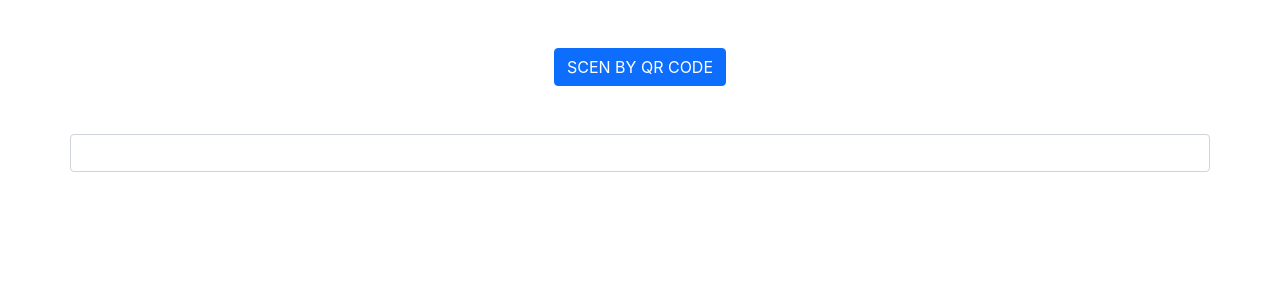
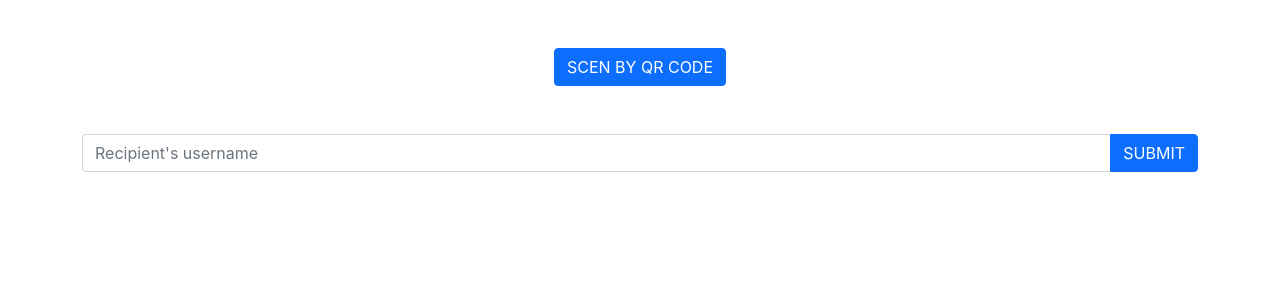
Before and after one commit to jahid777/e-book, a React (Create React App) app: page / in a window 1280 px wide. Shown: the top 300 px of the page. Built offline with nearby package versions, Linux system fonts and the light colour scheme.

Commit message:
authentication full done

```diff
--- a/src/Components/Home/Home.js
+++ b/src/Components/Home/Home.js
@@ -7,6 +7,8 @@ const Home = () => {
   const [scanResultWebCam, setScanResultWebCam] = useState("");
   const [display, setDisply] = useState(false);
   const [inputData, setInputData] = useState("");
+  const [finalInputData, setFinalInputData] = useState("");
+  const [errorMessage, setErrorMessage] = useState(false);
   const history = useHistory();
 
   const handleErrorWebCam = (error) => {
@@ -19,21 +21,18 @@ const Home = () => {
   };
 
   const data = "FvjfsmsvVsbHsbJsban";
-
-  // const storeAuthToken = () => {
-  //   firebase.auth().currentUser.getIdToken(/* forceRefresh */ true)
-  //     .then(function (idToken) {
-  //       sessionStorage.setItem('token', idToken);
-  //       history.replace(from);
-  //     }).catch(function (error) {
-  //       // Handle error
-  //     });
-  // }
-
-  if (scanResultWebCam || inputData == data) {
+  if (scanResultWebCam || finalInputData == data) {
     sessionStorage.setItem("token", data);
     history.push("/termsCondition");
   }
+
+  const handleSubmit = (e) => {
+    e.preventDefault();
+    setFinalInputData(inputData);
+    if (finalInputData != data) {
+      setErrorMessage(true);
+    }
+  };
 
   return (
     <div>
@@ -58,79 +57,33 @@ const Home = () => {
         </button>
       </div>
 
-      <input
-        type="text"
-        className="form-control container mt-5"
-        onChange={(e) => setInputData(e.target.value)}
-      />
+      <form onSubmit={handleSubmit}>
+        <div class="input-group container mt-5">
+          <input
+            type="text"
+            className="form-control"
+            placeholder="Recipient's username"
+            aria-label="Recipient's username"
+            aria-describedby="button-addon2"
+            onChange={(e) => setInputData(e.target.value)}
+          />
+          <button className="btn btn-primary" type="submit">
+            SUBMIT
+          </button>
+        </div>
+      </form>
+      {errorMessage && <h1>INVALID PASSWORD</h1>}
     </div>
   );
 };
 
 export default Home;
 
-// import React, { useState, useRef } from "react";
-// import {
-//   Container,
-//   Card,
-//   CardContent,
-//   makeStyles,
-//   Grid,
-// } from "@material-ui/core";
-// import QrReader from "react-qr-reader";
-
-// const Qr = () => {
-//   const [scanResultWebCam, setScanResultWebCam] = useState("");
-//   const classes = useStyles();
-//   const qrRef = useRef(null);
-
-//   const handleErrorWebCam = (error) => {
-//     console.log(error);
-//   };
-//   const handleScanWebCam = (result) => {
-//     if (result) {
-//       setScanResultWebCam(result);
-//     }
-//   };
-//   return (
-//     <Container className={classes.conatiner}>
-//       <Card>
-//         <h2 className={classes.title}>Ebook</h2>
-//         <CardContent>
-//           <Grid container spacing={2}>
-//             <Grid item xl={4} lg={4} md={6} sm={12} xs={12}>
-//               <h3>Qr Code Scan by Web Cam to Open Ebook</h3>
-//               <QrReader
-//                 delay={300}
-//                 style={{ width: "100%" }}
-//                 onError={handleErrorWebCam}
-//                 onScan={handleScanWebCam}
-//               />
-//               <h3>Scanned By WebCam Code: {scanResultWebCam}</h3>
-//             </Grid>
-//           </Grid>
-//         </CardContent>
-//       </Card>
-//     </Container>
-//   );
-// };
-
-// const useStyles = makeStyles((theme) => ({
-//   conatiner: {
-//     marginTop: 10,
-//   },
-//   title: {
-//     display: "flex",
-//     justifyContent: "center",
-//     alignItems: "center",
-//     background: "#3f51b5",
-//     color: "#fff",
-//     padding: 20,
-//   },
-//   btn: {
-//     marginTop: 10,
-//     marginBottom: 20,
-//   },
-// }));
-
-// export default Qr;
+// <input
+//           type="text"
+//           className="form-control container mt-5"
+//           onChange={(e) => setInputData(e.target.value)}
+//         />
+//         <button className="btn btn-primary" type="submit">
+//           Submit
+//         </button>
```
